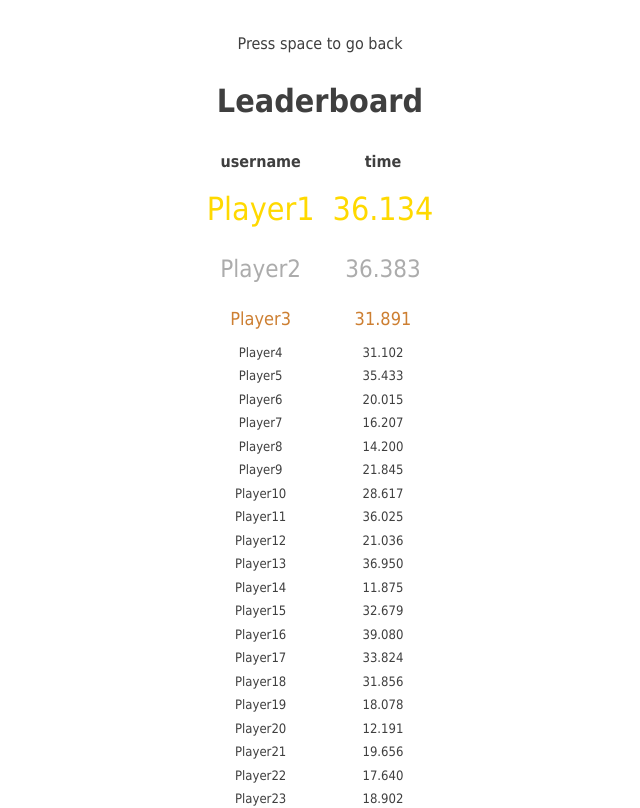
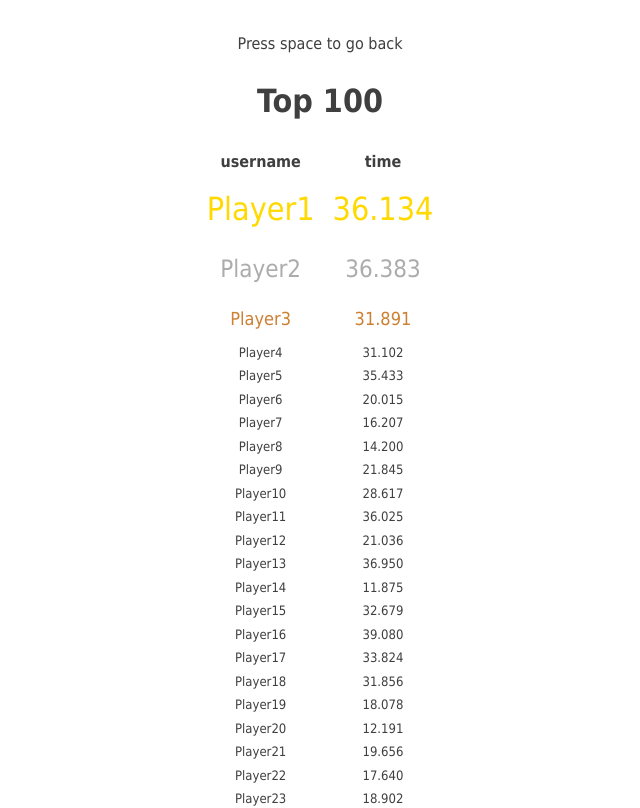
Before and after one commit to v4rgas/sortEm, a React (Vite) app: page /sortEm/l in a window 1280 px wide. Shown: the top 808 px of the page, without its empty margins (320-960 px from the left). Built offline with nearby package versions, Linux system fonts and the light colour scheme.

Commit message:
Update Leaderboard.jsx

```diff
--- a/src/Leaderboard/Leaderboard.jsx
+++ b/src/Leaderboard/Leaderboard.jsx
@@ -55,7 +55,7 @@ export default function Leaderboard() {
                 <span>Press space to go back</span>
             </BrowserView>
 
-            <h1>Leaderboard</h1>
+            <h1>Top 100</h1>
 
             <LeaderboardTable dataToDisplay={leaderboard} />
         </div >
```
